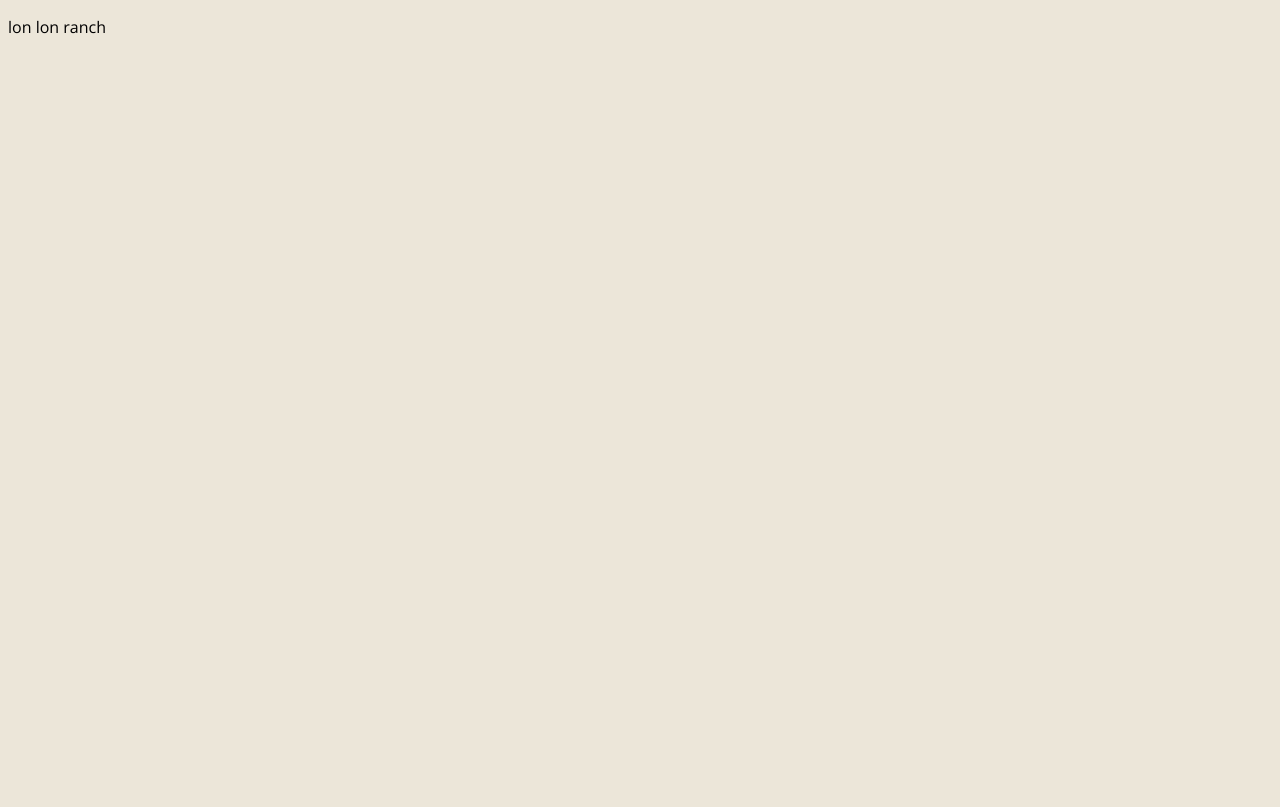
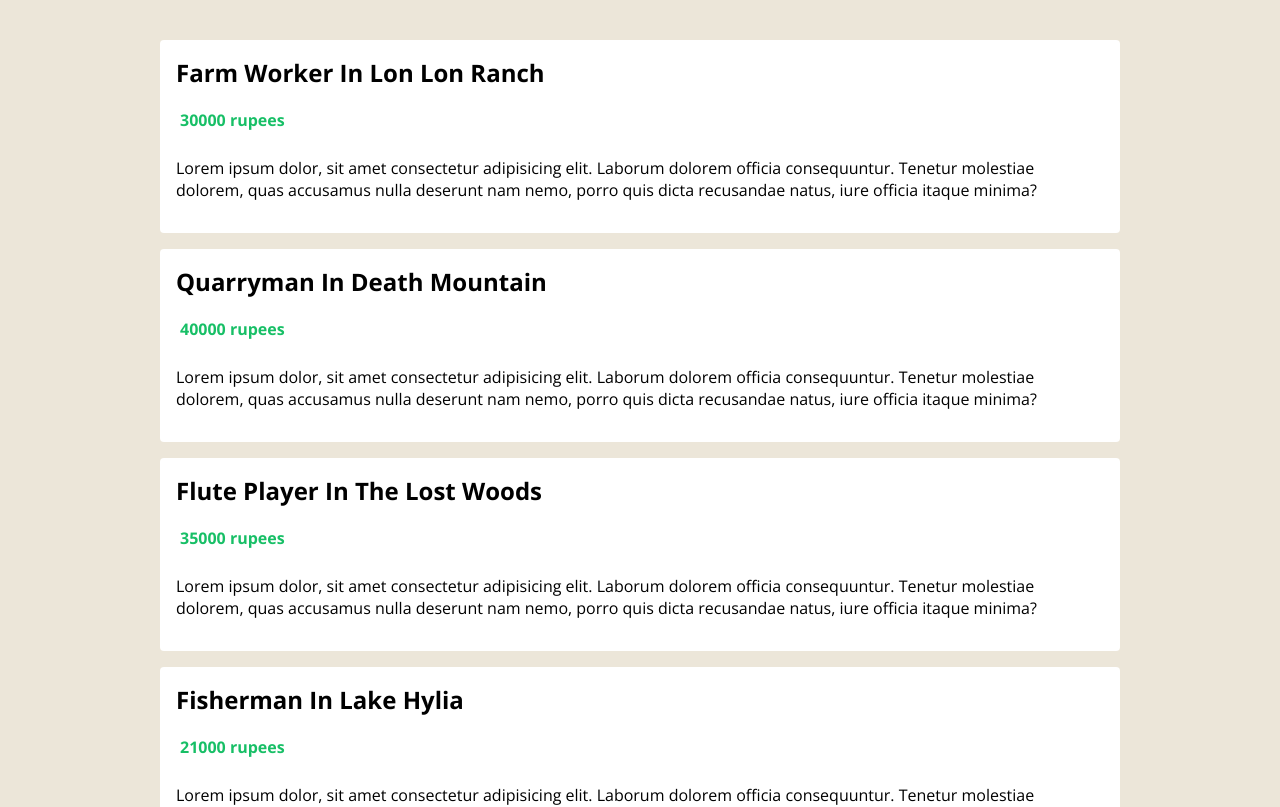
Before and after one commit to itsmedmd/vue-typescript-first, a Vue app: page / in a window 1280 px wide. Shown: the top 807 px of the page. Built offline with nearby package versions, Linux system fonts and the light colour scheme.

Commit message:
Adding a component with typed props

```diff
--- a/src/App.vue
+++ b/src/App.vue
@@ -1,16 +1,19 @@
 <template>
   <div class="app">
-    <p>{{ jobs[0].location }}</p>
+    <JobsList :jobs="jobs" />
   </div>
 </template>
 
 <script lang="ts">
 import { defineComponent, reactive, ref, toRefs } from 'vue';
+import JobsList from "./components/JobsList.vue";
 import Job from "./types/Job";
 
 export default defineComponent({
   name: 'App',
-  components: {},
+  components: {
+    JobsList
+  },
   setup() {
     const jobs = ref<Job[]>([
       { title: 'farm worker', location: 'lon lon ranch', salary: 30000, id: '1' },
--- /dev/null
+++ b/src/components/JobsList.vue
@@ -0,0 +1,67 @@
+<template>
+    <div class="job-list">
+        <ul>
+            <li v-for="job in jobs" :key="job.id">
+                <h2>{{ job.title }} in {{ job.location }}</h2>
+                <div class="salary">
+                    <p>{{ job.salary }} rupees</p>
+                </div>
+                <div class="description">
+                    <p>Lorem ipsum dolor, sit amet consectetur adipisicing elit. Laborum dolorem officia consequuntur. Tenetur molestiae dolorem, quas accusamus nulla deserunt nam nemo, porro quis dicta recusandae natus, iure officia itaque minima?</p>
+                </div>
+            </li>
+        </ul>
+    </div>
+</template>
+
+<script lang="ts">
+import { defineComponent, PropType } from 'vue';
+import Job from "@/types/Job";
+
+export default defineComponent({
+    props: {
+        jobs: {
+            required: true,
+            type: Array as PropType<Job[]>
+        }
+    }
+})
+</script>
+
+<style scoped>
+  .job-list {
+    max-width: 960px;
+    margin: 40px auto;
+  }
+
+  .job-list ul {
+    padding: 0;
+  }
+
+  .job-list li {
+    list-style-type: none;
+    background: white;
+    padding: 16px;
+    margin: 16px 0;
+    border-radius: 4px;
+  }
+
+  .job-list h2 {
+    margin: 0 0 10px;
+    text-transform: capitalize;
+  }
+
+  .salary {
+    display: flex;
+  }
+
+  .salary img {
+    width: 30px;
+  }
+
+  .salary p {
+    color: #17bf66;
+    font-weight: bold;
+    margin: 10px 4px;
+  }
+</style>
```
